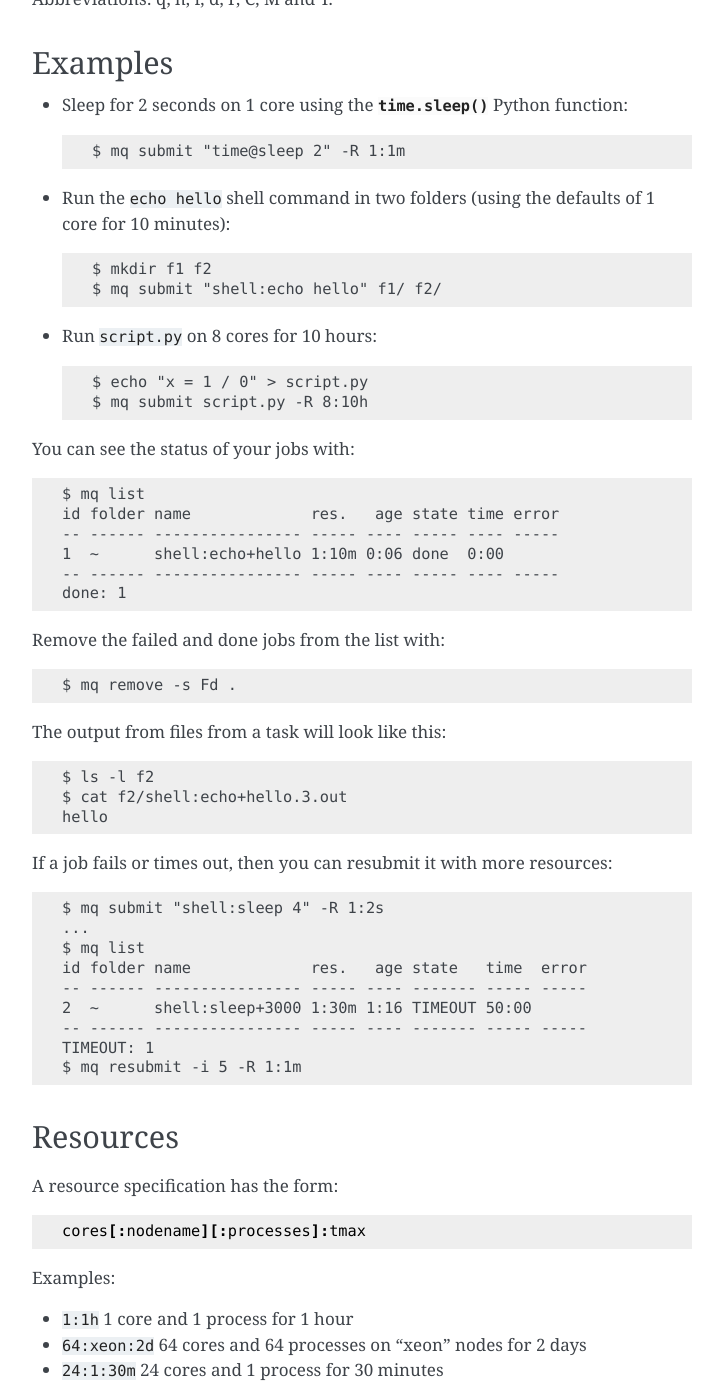
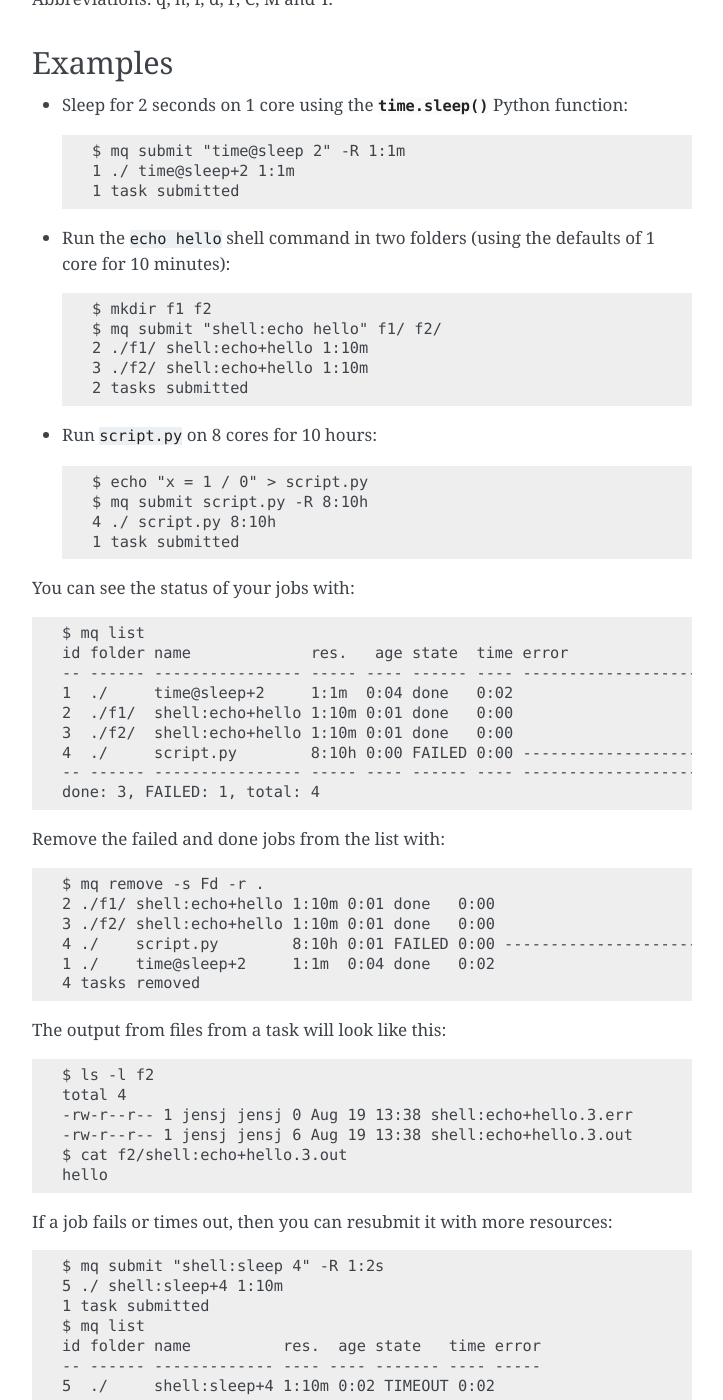
Before and after one commit to Yangxinsix/myqueue, a Sphinx documentation site: the page built from docs/tutorial.rst, in a window 1280 px wide and 1400 px high, scrolled down 721 px. Shown: the whole window, without its empty margins (388-1111 px from the left). Built offline with Sphinx 7.4.7, drawn with Linux system fonts in a browser that asks for light colours; some of the changed text lies outside the part shown.

Commit message:
Update tutorial

```diff
--- a/docs/tutorial.rst
+++ b/docs/tutorial.rst
@@ -41,48 +41,69 @@ Examples
   function::
 
     $ mq submit "time@sleep 2" -R 1:1m
+    1 ./ time@sleep+2 1:1m
+    1 task submitted
 
 * Run the ``echo hello`` shell command in two folders
   (using the defaults of 1 core for 10 minutes)::
 
     $ mkdir f1 f2
     $ mq submit "shell:echo hello" f1/ f2/
+    2 ./f1/ shell:echo+hello 1:10m
+    3 ./f2/ shell:echo+hello 1:10m
+    2 tasks submitted
 
 * Run ``script.py`` on 8 cores for 10 hours::
 
     $ echo "x = 1 / 0" > script.py
     $ mq submit script.py -R 8:10h
+    4 ./ script.py 8:10h
+    1 task submitted
 
 You can see the status of your jobs with::
 
     $ mq list
-    id folder name             res.   age state time error
-    -- ------ ---------------- ----- ---- ----- ---- -----
-    1  ~      shell:echo+hello 1:10m 0:06 done  0:00
-    -- ------ ---------------- ----- ---- ----- ---- -----
-    done: 1
+    id folder name             res.   age state  time error
+    -- ------ ---------------- ----- ---- ------ ---- --------------------------------------------------------------------------
+    1  ./     time@sleep+2     1:1m  0:04 done   0:02
+    2  ./f1/  shell:echo+hello 1:10m 0:01 done   0:00
+    3  ./f2/  shell:echo+hello 1:10m 0:01 done   0:00
+    4  ./     script.py        8:10h 0:00 FAILED 0:00 --------------------------------------------------------------------------
+    -- ------ ---------------- ----- ---- ------ ---- --------------------------------------------------------------------------
+    done: 3, FAILED: 1, total: 4
 
 Remove the failed and done jobs from the list with::
 
-    $ mq remove -s Fd .
+    $ mq remove -s Fd -r .
+    2 ./f1/ shell:echo+hello 1:10m 0:01 done   0:00
+    3 ./f2/ shell:echo+hello 1:10m 0:01 done   0:00
+    4 ./    script.py        8:10h 0:01 FAILED 0:00 --------------------------------------------------------------------------
+    1 ./    time@sleep+2     1:1m  0:04 done   0:02
+    4 tasks removed
 
 The output from files from a task will look like this::
 
     $ ls -l f2
+    total 4
+    -rw-r--r-- 1 jensj jensj 0 Aug 19 13:38 shell:echo+hello.3.err
+    -rw-r--r-- 1 jensj jensj 6 Aug 19 13:38 shell:echo+hello.3.out
     $ cat f2/shell:echo+hello.3.out
     hello
 
 If a job fails or times out, then you can resubmit it with more resources::
 
     $ mq submit "shell:sleep 4" -R 1:2s
-    ...
+    5 ./ shell:sleep+4 1:10m
+    1 task submitted
     $ mq list
-    id folder name             res.   age state   time  error
-    -- ------ ---------------- ----- ---- ------- ----- -----
-    2  ~      shell:sleep+3000 1:30m 1:16 TIMEOUT 50:00
-    -- ------ ---------------- ----- ---- ------- ----- -----
-    TIMEOUT: 1
+    id folder name          res.  age state   time error
+    -- ------ ------------- ---- ---- ------- ---- -----
+    5  ./     shell:sleep+4 1:10m 0:02 TIMEOUT 0:02
+    -- ------ ------------- ---- ---- ------- ---- -----
+    TIMEOUT: 1, total: 1
     $ mq resubmit -i 5 -R 1:1m
+    6 ./ shell:sleep+4 1:1m
+    1 task submitted
 
 
 .. _resources:
```
Also changed, not shown: 2 other files.
